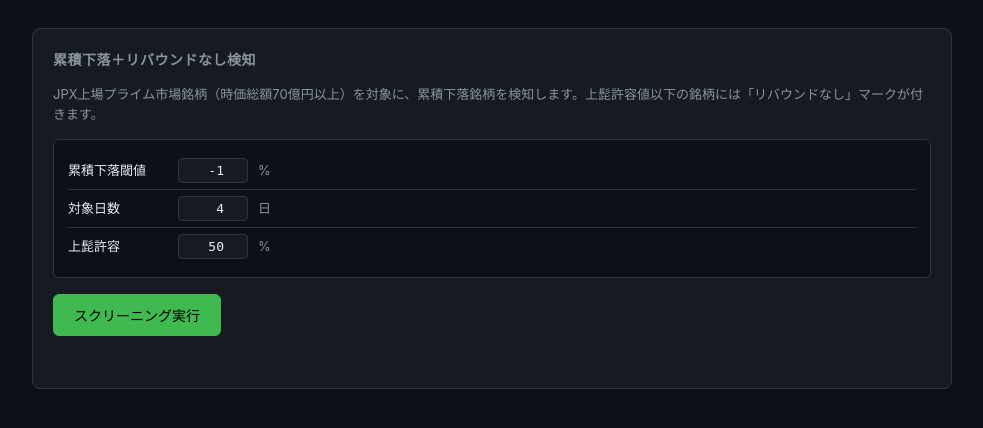
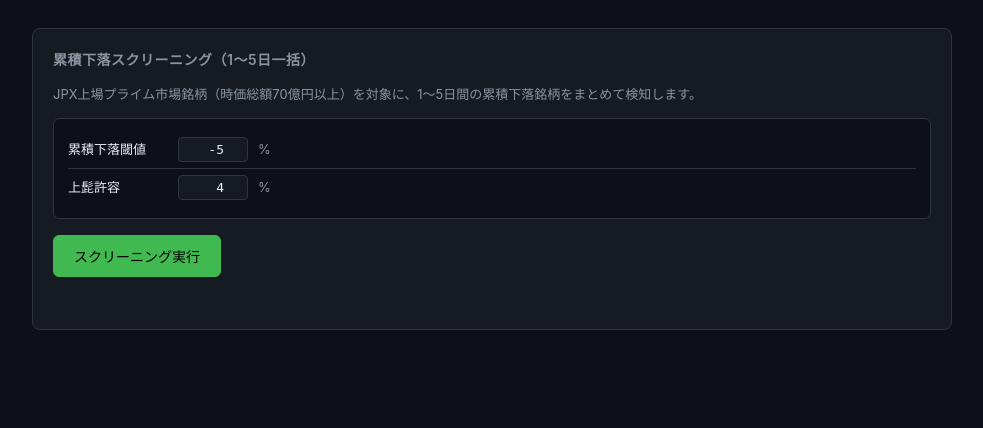
Before and after one commit to kou1111/stock-screener, a Flask app: page / in a window 1280 px wide. Shown: the part 76-504 px from the top of the page, without its empty margins (148-1131 px from the left). Run offline with Flask 3, Linux system fonts and the light colour scheme; some libraries are stand-ins or nearby versions.

Commit message:
Screen 1-5 day cumulative declines at once with tabbed results
- Fetch stock data once per ticker and calculate cumulative decline
  for all 5 periods (1-5 days) simultaneously
- Replace single-period screening with multi-period batch processing
- Add tabbed UI (1日/2日/3日/4日/5日) to view results per period
- Remove "対象日数" setting; keep threshold and wick tolerance only
- Remove "状態" column; wick tolerance now acts as a hard filter
- Update defaults: threshold -5%, wick tolerance 4%

Co-Authored-By: Claude Opus 4.6 <noreply@anthropic.com>

```diff
--- a/app.py
+++ b/app.py
@@ -1,5 +1,5 @@
 """
-日本株スクリーニング Web アプリ — 累積下落＋リバウンドなし検知
+日本株スクリーニング Web アプリ — 1〜5日間の累積下落を一括検知
 Flask + yfinance + Plotly
 JPX上場銘柄一覧から自動取得 → 時価総額70億円以上を対象
 バックグラウンドジョブ + ポーリング (Render 30秒タイムアウト対策)
@@ -208,20 +208,19 @@ def get_ticker_name(ticker: str) -> str:
 
 # ── 設定パース ────────────────────────────────────
 def _parse_settings(raw: dict | None) -> dict:
-    defaults = {"threshold": -1.0, "days": 4, "wick_pct": 50.0}
+    defaults = {"threshold": -5.0, "wick_pct": 4.0}
     if not raw:
         return defaults
     return {
         "threshold": float(raw.get("threshold", defaults["threshold"])),
-        "days": max(1, min(10, int(raw.get("days", defaults["days"])))),
         "wick_pct": float(raw.get("wick_pct", defaults["wick_pct"])),
     }
 
 
-# ── 1銘柄のスクリーニング ─────────────────────────
-def screen_worker(ticker: str, settings: dict) -> dict | None:
-    """累積下落＋日中リバウンドなし判定
-    閾値以下の銘柄を全て返す。上髭はデータとして返し、フロントで表示する。
+# ── 1銘柄のスクリーニング (1〜5日を一括計算) ────
+def screen_worker(ticker: str, settings: dict) -> list[dict]:
+    """1銘柄につき1〜5日間の累積下落を一度に計算する。
+    データ取得は1回だけ。条件を満たした日数分の結果をリストで返す。
     """
     try:
         tk = yf.Ticker(ticker)
@@ -231,59 +230,67 @@ def screen_worker(ticker: str, settings: dict) -> dict | None:
         except Exception:
             mcap = 0
         if mcap < MIN_MARKET_CAP:
-            return None
+            return []
 
-        n_days = settings["days"]
         end = datetime.now()
         start = end - timedelta(days=LOOKBACK_DAYS)
         df = tk.history(start=start, end=end, auto_adjust=True)
         if df.empty:
-            return None
+            return []
         df = df.dropna(subset=["Close"])
-        if len(df) < n_days + 1:
-            return None
-
-        current = float(df["Close"].iloc[-1])
-        ref_close = float(df["Close"].iloc[-(n_days + 1)])
-        cum_change = (current - ref_close) / ref_close * 100
+        if len(df) < 2:
+            return []
 
         threshold = settings["threshold"]
+        wick_tol = settings["wick_pct"]
+        current = float(df["Close"].iloc[-1])
+        name = None  # 必要になるまで取得しない
 
-        # 累積下落率が閾値超なら対象外
-        if cum_change > threshold:
-            return None
+        results = []
+        for n_days in range(1, 6):
+            if len(df) < n_days + 1:
+                break
 
-        # 期間中の各日の上髭を計算 (フィルタではなく表示用データ)
-        max_wick = 0.0
-        for i in range(n_days):
-            d_idx = -(n_days - i)  # 古い日 → 新しい日の順
-            o = float(df["Open"].iloc[d_idx])
-            h = float(df["High"].iloc[d_idx])
-            l = float(df["Low"].iloc[d_idx])
-            c = float(df["Close"].iloc[d_idx])
-            upper_wick = h - max(o, c)
-            day_range = h - l
-            wick = (upper_wick / day_range * 100) if day_range > 0 else 0.0
-            if wick > max_wick:
-                max_wick = wick
+            ref_close = float(df["Close"].iloc[-(n_days + 1)])
+            cum_change = (current - ref_close) / ref_close * 100
 
-        # 上髭が許容値以下かどうか (表示用フラグ)
-        wick_tol = settings["wick_pct"]
-        no_rebound = max_wick <= wick_tol
+            if cum_change > threshold:
+                continue
 
-        name = get_ticker_name(ticker)
-        return {
-            "ticker": ticker,
-            "name": name,
-            "price": round(current, 1),
-            "ref_close": round(ref_close, 1),
-            "cum_change": round(cum_change, 2),
-            "max_wick": round(max_wick, 1),
-            "no_rebound": no_rebound,
-        }
+            # 期間中の各日の上髭を計算
+            max_wick = 0.0
+            for i in range(n_days):
+                d_idx = -(n_days - i)
+                o = float(df["Open"].iloc[d_idx])
+                h = float(df["High"].iloc[d_idx])
+                l = float(df["Low"].iloc[d_idx])
+                c = float(df["Close"].iloc[d_idx])
+                upper_wick = h - max(o, c)
+                day_range = h - l
+                wick = (upper_wick / day_range * 100) if day_range > 0 else 0.0
+                if wick > max_wick:
+                    max_wick = wick
+
+            if max_wick > wick_tol:
+                continue
+
+            if name is None:
+                name = get_ticker_name(ticker)
+
+            results.append({
+                "ticker": ticker,
+                "name": name,
+                "price": round(current, 1),
+                "ref_close": round(ref_close, 1),
+                "cum_change": round(cum_change, 2),
+                "max_wick": round(max_wick, 1),
+                "days": n_days,
+            })
+
+        return results
 
     except Exception:
-        return None
+        return []
 
 
 # ── バックグラウンドスクリーニング処理 ────────────
@@ -305,8 +312,8 @@ def _run_screening(job_id: str, settings: dict, resume_data: dict | None = None)
         processed_set = set()
         prev_results = []
         logging.info(
-            "スクリーニング開始: %d 銘柄 (閾値=%s%%, 日数=%s, 上髭=%s%%)",
-            len(tickers), settings["threshold"], settings["days"], settings["wick_pct"],
+            "スクリーニング開始: %d 銘柄 (閾値=%s%%, 1〜5日, 上髭=%s%%)",
+            len(tickers), settings["threshold"], settings["wick_pct"],
         )
 
     total = len(tickers)
@@ -332,10 +339,10 @@ def _run_screening(job_id: str, settings: dict, resume_data: dict | None = None)
         count = 0
         for future in as_completed(futures):
             ticker = futures[future]
-            result = future.result()
+            result_list = future.result()
             _increment_processed(job_id)
             processed_list.append(ticker)
-            if result:
+            for result in result_list:
                 _append_result(job_id, result)
                 results_list.append(result)
             count += 1
@@ -347,13 +354,7 @@ def _run_screening(job_id: str, settings: dict, resume_data: dict | None = None)
 
     job = _get_job(job_id)
     hits = job["hits"] if job else 0
-    no_rebound_cnt = 0
-    if job:
-        no_rebound_cnt = sum(1 for r in job["results"] if r.get("no_rebound"))
-    logging.info(
-        "スクリーニング完了: %d 銘柄処理 / %d 件検知 (うちリバウンドなし %d 件)",
-        total, hits, no_rebound_cnt,
-    )
+    logging.info("スクリーニング完了: %d 銘柄処理 / %d 件検知", total, hits)
     _update_job(job_id, status="done", message="完了")
 
 
--- a/templates/index.html
+++ b/templates/index.html
@@ -19,25 +19,20 @@
 
   <!-- 実行パネル -->
   <div class="card">
-    <div class="card-title">累積下落＋リバウンドなし検知</div>
-    <p class="desc">JPX上場プライム市場銘柄（時価総額70億円以上）を対象に、累積下落銘柄を検知します。上髭許容値以下の銘柄には「リバウンドなし」マークが付きます。</p>
+    <div class="card-title">累積下落スクリーニング（1〜5日一括）</div>
+    <p class="desc">JPX上場プライム市場銘柄（時価総額70億円以上）を対象に、1〜5日間の累積下落銘柄をまとめて検知します。</p>
 
     <!-- 条件設定 -->
     <div class="settings-section">
       <div class="settings-body" id="settings-body">
         <div class="setting-row">
           <span class="setting-label">累積下落閾値</span>
-          <input type="number" id="val-threshold" value="-1" max="0" step="0.5" class="setting-input">
+          <input type="number" id="val-threshold" value="-5" max="0" step="0.5" class="setting-input">
           <span class="setting-unit">%</span>
         </div>
         <div class="setting-row">
-          <span class="setting-label">対象日数</span>
-          <input type="number" id="val-days" value="4" min="1" max="10" step="1" class="setting-input">
-          <span class="setting-unit">日</span>
-        </div>
-        <div class="setting-row">
           <span class="setting-label">上髭許容</span>
-          <input type="number" id="val-wick" value="50" min="0" max="100" step="1" class="setting-input">
+          <input type="number" id="val-wick" value="4" min="0" max="100" step="1" class="setting-input">
           <span class="setting-unit">%</span>
         </div>
       </div>
@@ -70,17 +65,29 @@
       スクリーニング結果
       <span class="hit-count" id="hit-count"></span>
     </div>
+
+    <div class="tab-bar">
+      <button class="tab active" data-days="1" onclick="switchTab(1)">1日 <span class="tab-count" id="tab-count-1">0</span></button>
+      <button class="tab" data-days="2" onclick="switchTab(2)">2日 <span class="tab-count" id="tab-count-2">0</span></button>
+      <button class="tab" data-days="3" onclick="switchTab(3)">3日 <span class="tab-count" id="tab-count-3">0</span></button>
+      <button class="tab" data-days="4" onclick="switchTab(4)">4日 <span class="tab-count" id="tab-count-4">0</span></button>
+      <button class="tab" data-days="5" onclick="switchTab(5)">5日 <span class="tab-count" id="tab-count-5">0</span></button>
+    </div>
+
     <div id="result-body">
       <table class="result-table" id="result-table">
-        <thead id="result-thead"><tr>
+        <thead><tr>
           <th>銘柄</th><th>銘柄名</th>
-          <th style="text-align:right">N日前終値</th>
+          <th id="ref-close-th" style="text-align:right">1日前終値</th>
           <th style="text-align:right">現在値</th>
           <th style="text-align:right">累積騰落率</th>
           <th style="text-align:right">最大上髭</th>
-          <th>状態</th>
         </tr></thead>
-        <tbody id="result-tbody"></tbody>
+        <tbody id="result-tbody-1"></tbody>
+        <tbody id="result-tbody-2" class="hidden-tab"></tbody>
+        <tbody id="result-tbody-3" class="hidden-tab"></tbody>
+        <tbody id="result-tbody-4" class="hidden-tab"></tbody>
+        <tbody id="result-tbody-5" class="hidden-tab"></tbody>
       </table>
     </div>
   </div>
@@ -105,7 +112,6 @@ const progressArea = document.getElementById("progress-area");
 const progressFill = document.getElementById("progress-fill");
 const progressText = document.getElementById("progress-text");
 const resultCard   = document.getElementById("result-card");
-const resultTbody  = document.getElementById("result-tbody");
 const hitCount     = document.getElementById("hit-count");
 const chartArea    = document.getElementById("chart-area");
 const chartTitle   = document.getElementById("chart-title");
@@ -116,6 +122,9 @@ let currentCursor = 0;
 let autoRetryCount = 0;
 const MAX_AUTO_RETRY = 3;
 
+let activeTab = 1;
+let tabHits = {1: 0, 2: 0, 3: 0, 4: 0, 5: 0};
+
 /* ── 設定 localStorage ────────────────────────────── */
 const SETTINGS_KEY = "stock_screener_settings";
 
@@ -124,7 +133,6 @@ function loadSettings() {
     const saved = JSON.parse(localStorage.getItem(SETTINGS_KEY));
     if (!saved) return;
     if (saved.threshold != null) document.getElementById("val-threshold").value = saved.threshold;
-    if (saved.days != null)      document.getElementById("val-days").value = saved.days;
     if (saved.wick_pct != null)  document.getElementById("val-wick").value = saved.wick_pct;
   } catch {}
 }
@@ -132,7 +140,6 @@ function loadSettings() {
 function saveSettings() {
   const s = {
     threshold: parseFloat(document.getElementById("val-threshold").value),
-    days:      parseInt(document.getElementById("val-days").value),
     wick_pct:  parseFloat(document.getElementById("val-wick").value),
   };
   localStorage.setItem(SETTINGS_KEY, JSON.stringify(s));
@@ -140,6 +147,33 @@ function saveSettings() {
 }
 
 loadSettings();
+
+/* ── タブ切り替え ─────────────────────────────────── */
+function switchTab(days) {
+  activeTab = days;
+  for (let d = 1; d <= 5; d++) {
+    document.getElementById(`result-tbody-${d}`).classList.toggle("hidden-tab", d !== days);
+    document.querySelector(`.tab[data-days="${d}"]`).classList.toggle("active", d === days);
+  }
+  document.getElementById("ref-close-th").textContent = `${days}日前終値`;
+}
+
+function updateTabCounts() {
+  let total = 0;
+  for (let d = 1; d <= 5; d++) {
+    total += tabHits[d];
+    document.getElementById(`tab-count-${d}`).textContent = tabHits[d];
+  }
+  hitCount.textContent = `${total} 件`;
+}
+
+function resetResults() {
+  for (let d = 1; d <= 5; d++) {
+    document.getElementById(`result-tbody-${d}`).innerHTML = "";
+  }
+  tabHits = {1: 0, 2: 0, 3: 0, 4: 0, 5: 0};
+  updateTabCounts();
+}
 
 /* ── 中断データチェック ───────────────────────────── */
 async function checkProgress() {
@@ -191,8 +225,7 @@ async function runScreen(isAutoRetry, fresh) {
   screenBtn.textContent = isAutoRetry ? "自動再実行中..." : "実行中...";
   hideResumeUI();
   resultCard.style.display = "none";
-  resultTbody.innerHTML = "";
-  hitCount.textContent = "";
+  resetResults();
   closeChart();
 
   progressArea.style.display = "block";
@@ -257,9 +290,9 @@ async function pollProgress(jobId) {
 
     if (d.new_results.length > 0) {
       resultCard.style.display = "block";
-      hitCount.textContent = `${d.hits} 件`;
       for (const r of d.new_results) appendRow(r);
       currentCursor = d.cursor;
+      updateTabCounts();
     }
 
     if (d.status === "done") {
@@ -267,14 +300,17 @@ async function pollProgress(jobId) {
       screenBtn.disabled = false;
       screenBtn.textContent = "スクリーニング実行";
       progressFill.style.width = "100%";
+      const totalHits = tabHits[1] + tabHits[2] + tabHits[3] + tabHits[4] + tabHits[5];
       progressText.textContent =
-        `完了 — ${d.processed.toLocaleString()} 銘柄処理 / ${d.hits} 件検知`;
-      setStatus(`<span class="dot ok"></span> スクリーニング完了: ${d.hits} 件検知`);
-      hitCount.textContent = `${d.hits} 件`;
-      if (d.hits === 0) {
-        resultCard.style.display = "block";
-        resultTbody.innerHTML =
-          '<tr><td colspan="7" class="empty-state">条件に該当する銘柄はありませんでした</td></tr>';
+        `完了 — ${d.processed.toLocaleString()} 銘柄処理 / ${totalHits} 件検知`;
+      setStatus(`<span class="dot ok"></span> スクリーニング完了: ${totalHits} 件検知`);
+      updateTabCounts();
+      resultCard.style.display = "block";
+      for (let day = 1; day <= 5; day++) {
+        if (tabHits[day] === 0) {
+          document.getElementById(`result-tbody-${day}`).innerHTML =
+            '<tr><td colspan="6" class="empty-state">条件に該当する銘柄はありませんでした</td></tr>';
+        }
       }
     } else if (d.status === "lost") {
       stopPolling();
@@ -307,23 +343,23 @@ async function pollProgress(jobId) {
 
 /* ── 結果行の追加 ─────────────────────────────────── */
 function appendRow(r) {
-  const chgDir = r.cum_change >= 0 ? "up" : "down";
+  const days = r.days;
+  const tbody = document.getElementById(`result-tbody-${days}`);
+  if (!tbody) return;
+
+  tabHits[days]++;
+
   const chgSign = r.cum_change >= 0 ? "+" : "";
-  const badge = r.no_rebound
-    ? '<span class="badge-norebound">リバウンドなし</span>'
-    : '<span class="badge-rebound">リバウンドあり</span>';
-
   const tr = document.createElement("tr");
   tr.innerHTML = `
     <td><a class="ticker-link" onclick="showChart('${r.ticker}')">${displayCode(r.ticker)}</a></td>
     <td>${r.name}</td>
     <td class="price">${r.ref_close.toLocaleString("ja-JP", {maximumFractionDigits:1})}</td>
     <td class="price">${r.price.toLocaleString("ja-JP", {maximumFractionDigits:1})}</td>
-    <td class="change ${chgDir}">${chgSign}${r.cum_change.toFixed(1)}%</td>
+    <td class="change down">${chgSign}${r.cum_change.toFixed(1)}%</td>
     <td class="price">${r.max_wick.toFixed(1)}%</td>
-    <td>${badge}</td>
   `;
-  resultTbody.appendChild(tr);
+  tbody.appendChild(tr);
 }
 
 /* ── チャート ─────────────────────────────────────── */
```
Also changed, not shown: static/style.css (+53 -19 lines).
